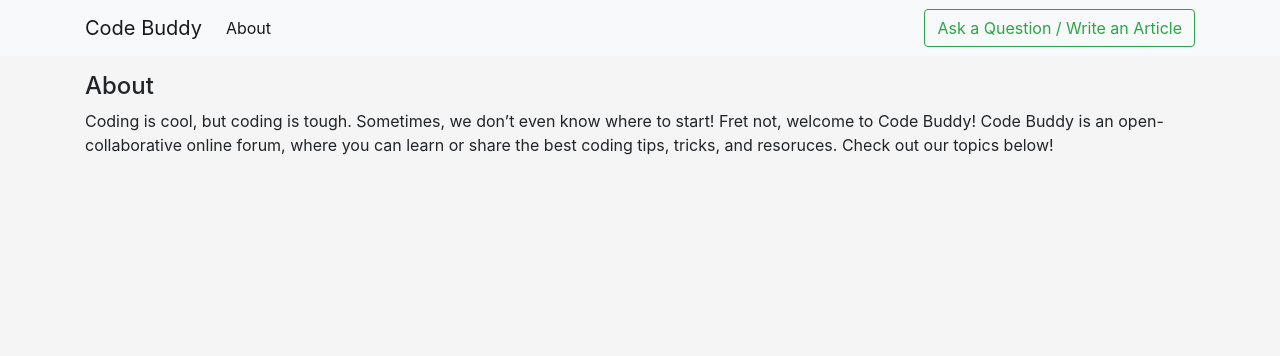
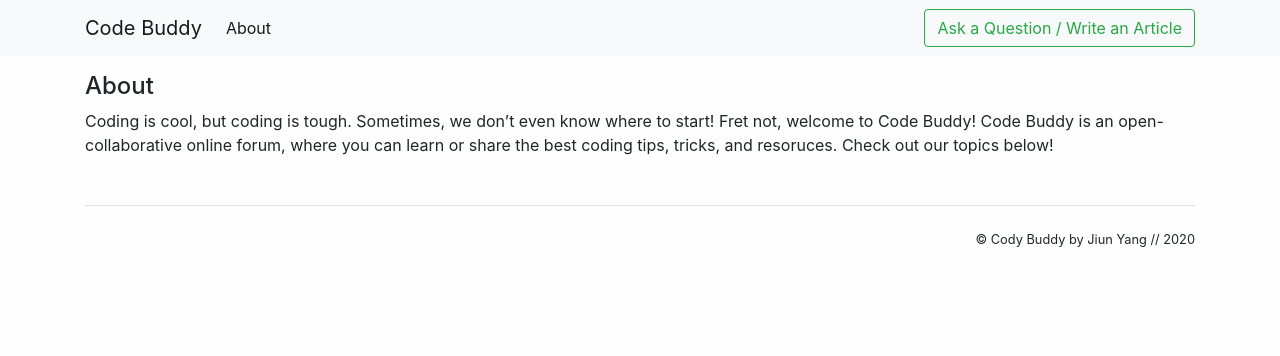
Before and after one commit to Code-Institute-Submissions/CodeBuddy, a Flask app: page /about in a window 1280 px wide. Shown: the top 356 px of the page. Run offline with Flask 2, Linux system fonts and the light colour scheme; some libraries are stand-ins or nearby versions.

Commit message:
footer adjustments

```diff
--- /dev/null
+++ b/static/styles/mainpage.css
@@ -0,0 +1,10 @@
+body {
+  background-color: #FEFEFE;
+}
+
+#footer {
+  font-size: 80%;
+  margin-bottom: 16px;
+  width: 100%;
+  text-align: right;
+}
--- a/static/styles/style.css
+++ /dev/null
@@ -1,3 +0,0 @@
-body {
-  background-color: #f5f5f5;
-}
--- a/templates/base.template.html
+++ b/templates/base.template.html
@@ -9,7 +9,7 @@
     <link rel="stylesheet" href="https://maxcdn.bootstrapcdn.com/bootstrap/4.0.0/css/bootstrap.min.css" integrity="sha384-Gn5384xqQ1aoWXA+058RXPxPg6fy4IWvTNh0E263XmFcJlSAwiGgFAW/dAiS6JXm" crossorigin="anonymous">
 
     <!-- Own CSS -->
-    <link rel= "stylesheet" type= "text/css" href= "{{ url_for('static',filename='styles/style.css') }}">
+    <link rel= "stylesheet" type= "text/css" href= "{{ url_for('static',filename='styles/mainpage.css') }}">
     <title>Code Buddy</title>
   </head>
   <body>
@@ -53,6 +53,12 @@
 
     <!-- threads displayed as cards -->
     {% block content %}{% endblock %}
+
+    <!-- footer -->
+    <hr class="shadow-sm pt-2 mt-5">
+     <div id="footer">
+        &copy; Cody Buddy by Jiun Yang // 2020
+    <!-- end of container -->
     </div>
 
     <!-- Optional JavaScript -->
--- a/templates/comments/create_comment.html
+++ b/templates/comments/create_comment.html
@@ -1,9 +1,9 @@
-<h5 class="pt-3 pb-1 pl-3">Post a Comment</h5>
+<h5 class="pt-5 pb-1 pl-3">Post a Comment</h5>
 
 <form action='/threads/comments' form method="POST">
 <!-- to map each comments to the thread_id -->
     <input type='hidden' value='{{threads._id}}' name='thread_id'/>
-        <div class="card bg-light">
+        <div class="card">
             <div class="card-body pb-2">
                 <div class="card-title">Comment</div>
                 <h6 class="card-subtitle">
--- a/templates/comments/show_comments.html
+++ b/templates/comments/show_comments.html
@@ -1,4 +1,4 @@
-<h5 class="pt-3 pb-1 pl-3">Comments</h5>
+<h5 class="pt-5 pb-1 pl-3">Comments</h5>
 
 {% for each_comment in comments %}
 
--- a/templates/single_thread.html
+++ b/templates/single_thread.html
@@ -2,7 +2,7 @@
 
 {%block content%}
 
-<h5 class="pt-0 pb-1 pl-3">Article</h5>
+<!-- <h5 class="pt-0 pb-1 pl-3">Article</h5> -->
 
 <div class="card">
     <div class="card-body pb-1">
@@ -32,6 +32,4 @@
 <!-- appended comments -->
 {% include 'comments/show_comments.html' %}
 
-
-
 {%endblock%}
```
